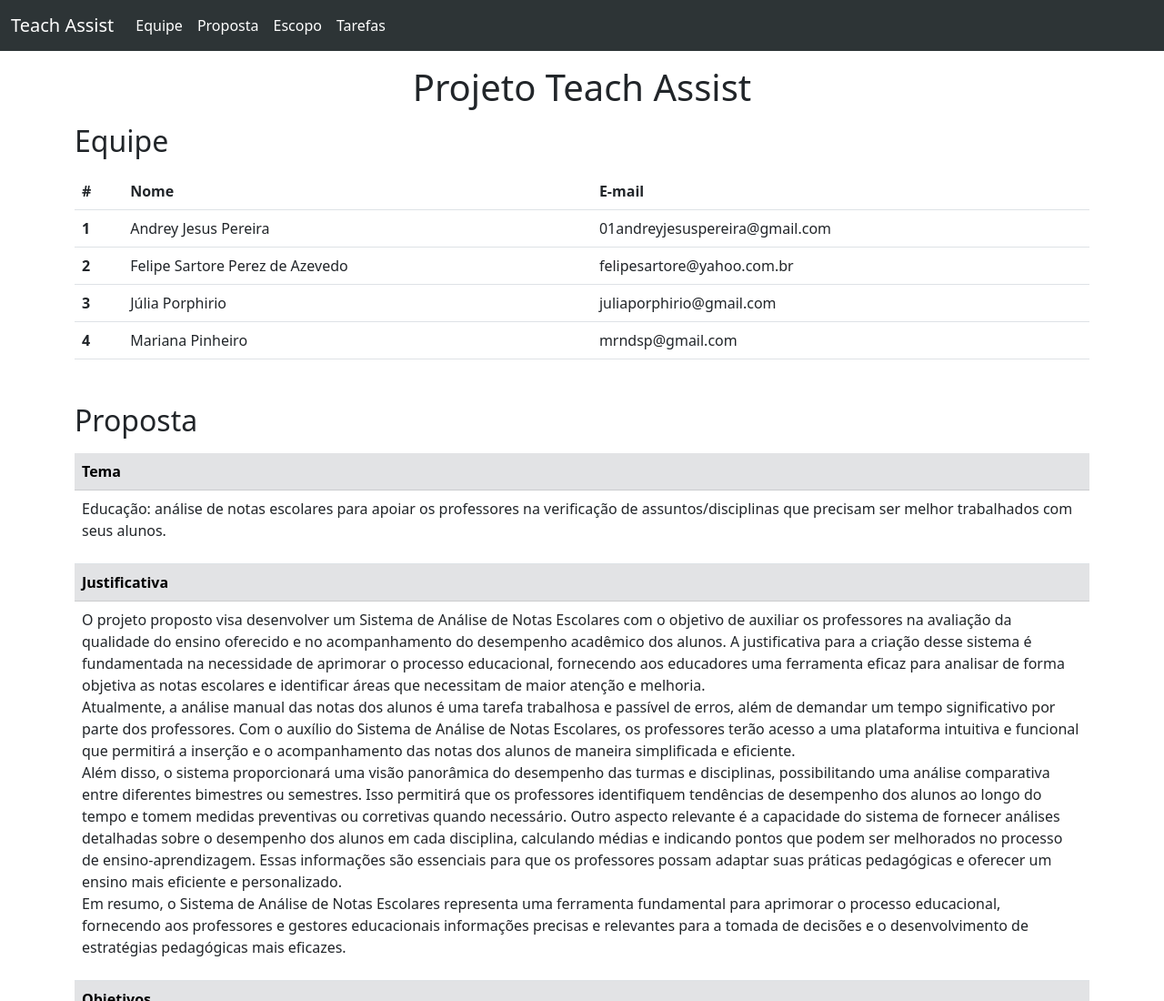
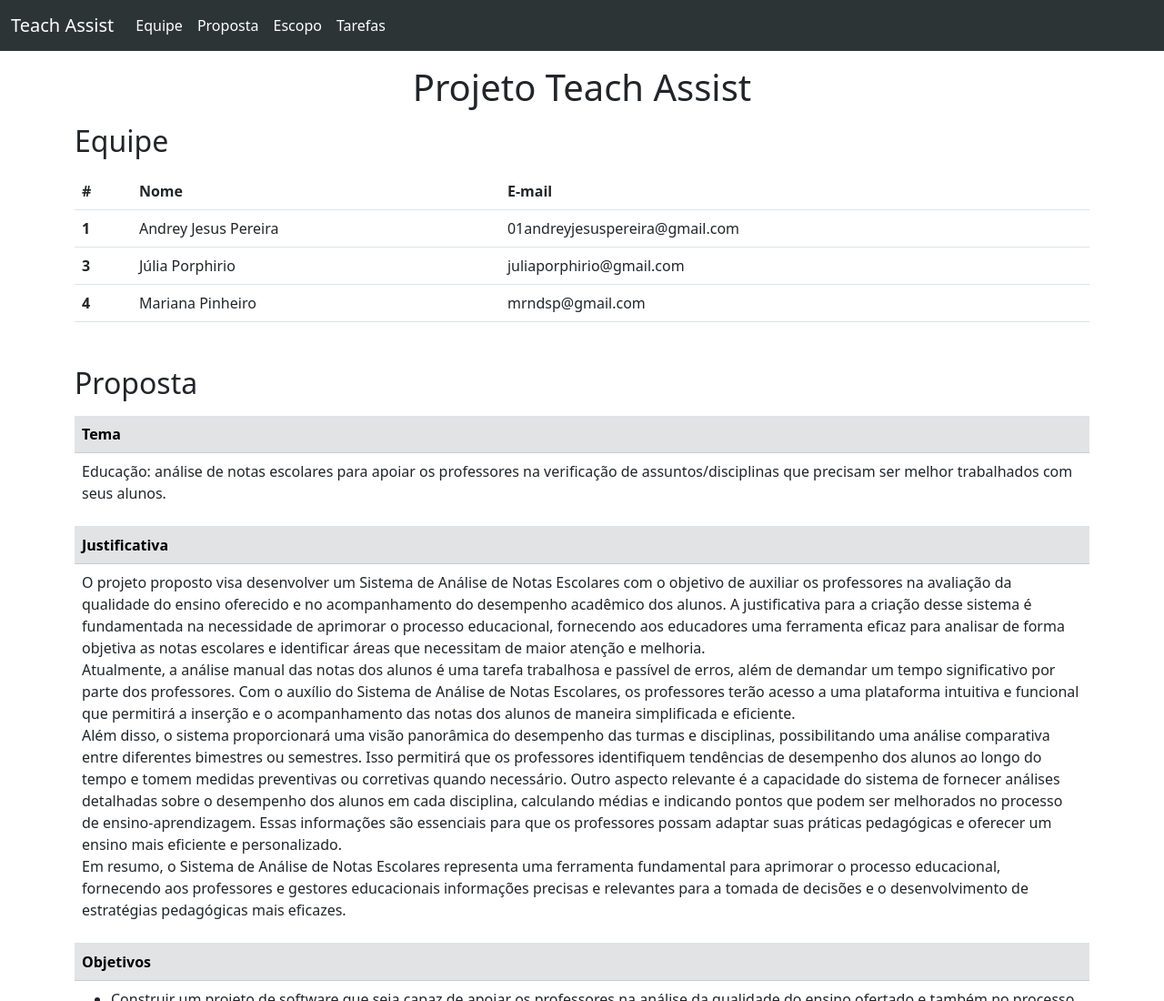
Before and after one commit to G1-TeachAssist/TeachAssistDocs, a plain HTML site: page pages/index.html in a window 1280 px wide. Shown: the top 1100 px of the page at 91% size. Drawn offline with Linux system fonts and the light colour scheme.

Commit message:
Alterado lista da equipe de projeto na página do mesmo

```diff
--- a/pages/index.html
+++ b/pages/index.html
@@ -48,11 +48,6 @@
                     <th scope="row">1</th>
                     <td>Andrey Jesus Pereira</td>
                     <td>01andreyjesuspereira@gmail.com</td>
-                </tr>
-                <tr>
-                    <th scope="row">2</th>
-                    <td>Felipe Sartore Perez de Azevedo</td>
-                    <td>felipesartore@yahoo.com.br</td>
                 </tr>
                 <tr>
                     <th scope="row">3</th>
```
